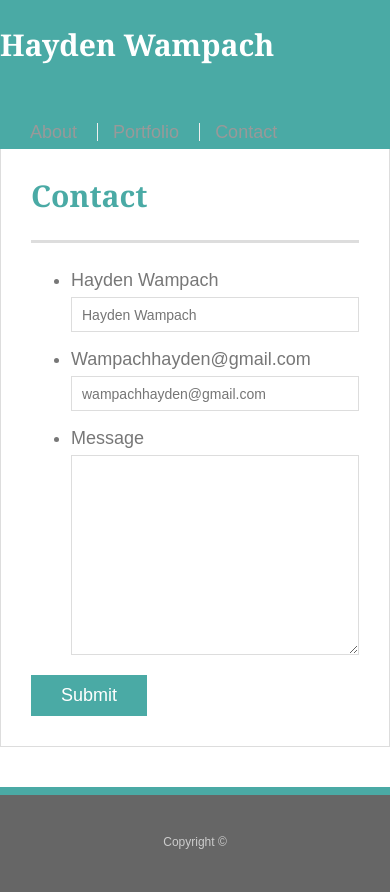
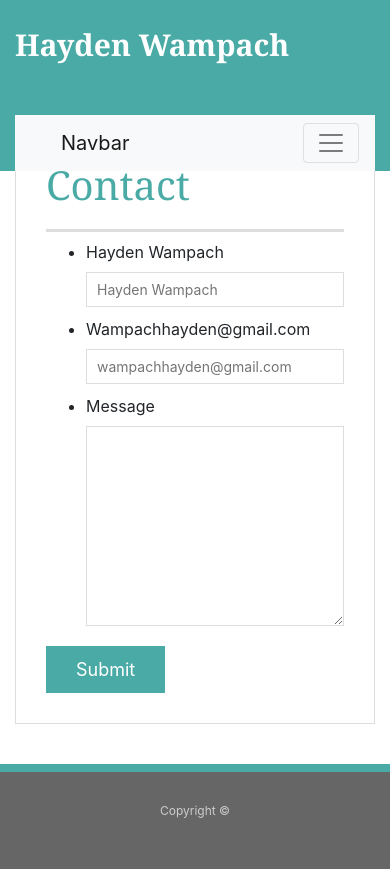
Before and after one commit to HaydenWampach/Responsive-Portfolio, a plain HTML site: page contact.html in a window 390 px wide. After the commit the page ends 869 px from the top, so only its background shows below. Drawn offline with nearby package versions, Linux system fonts and the light colour scheme.

Commit message:
adding media queries to css file

```diff
--- a/contact.html
+++ b/contact.html
@@ -5,6 +5,7 @@
   <meta charset="UTF-8">
   <title>Contact | Hayden Wampach</title>
   <link rel="stylesheet" type="text/css" href="style.css">
+  <link rel="stylesheet" href="https://stackpath.bootstrapcdn.com/bootstrap/4.3.1/css/bootstrap.min.css" integrity="sha384-ggOyR0iXCbMQv3Xipma34MD+dH/1fQ784/j6cY/iJTQUOhcWr7x9JvoRxT2MZw1T" crossorigin="anonymous">
 </head>
 
 <body>
@@ -12,10 +13,18 @@
   <header id="masthead">
     <div class="container">
       <a href="index.html" id="logo">Hayden Wampach</a>
-      <nav>
-        <a href="index.html">About</a>
-        <a href="portfolio.html">Portfolio</a>
-        <a href="contact.html">Contact</a>
+      <nav class="navbar navbar-expand-lg navbar-light bg-light">
+        <a class="navbar-brand" href="#">Navbar</a>
+        <button class="navbar-toggler" type="button" data-toggle="collapse" data-target="#navbarNavAltMarkup" aria-controls="navbarNavAltMarkup" aria-expanded="false" aria-label="Toggle navigation">
+          <span class="navbar-toggler-icon"></span>
+        </button>
+        <div class="collapse navbar-collapse" id="navbarNavAltMarkup">
+          <div class="navbar-nav">
+            <a class="nav-item nav-link active" href="index.html">About <span class="sr-only">(current)</span></a>
+            <a class="nav-item nav-link" href="portfolio.html">Portfolio</a>
+            <a class="nav-item nav-link" href="Contact.html">Contact</a>
+          </div>
+        </div>
       </nav>
     </div>
   </header>
--- a/style.css
+++ b/style.css
@@ -236,3 +236,21 @@ input[type=submit] {
   background: #4aaaa5;
   border: 0 none;
 }
+
+@media only screen and (max-width: 980px) {
+  /* For mobile phones: */
+  [class*="container"] {
+    width: 100%;
+  }
+
+@media screen and (max-width: 768px) {
+  /* For mobile phones: */
+  [class*="container"] {
+    width: 100%;
+  }
+
+  @media only screen and (max-width: 640px) {
+    /* For mobile phones: */
+    [class*="container"] {
+      width: 100%;
+    }
```
Also changed, not shown: index.html (+1 -1 lines).
